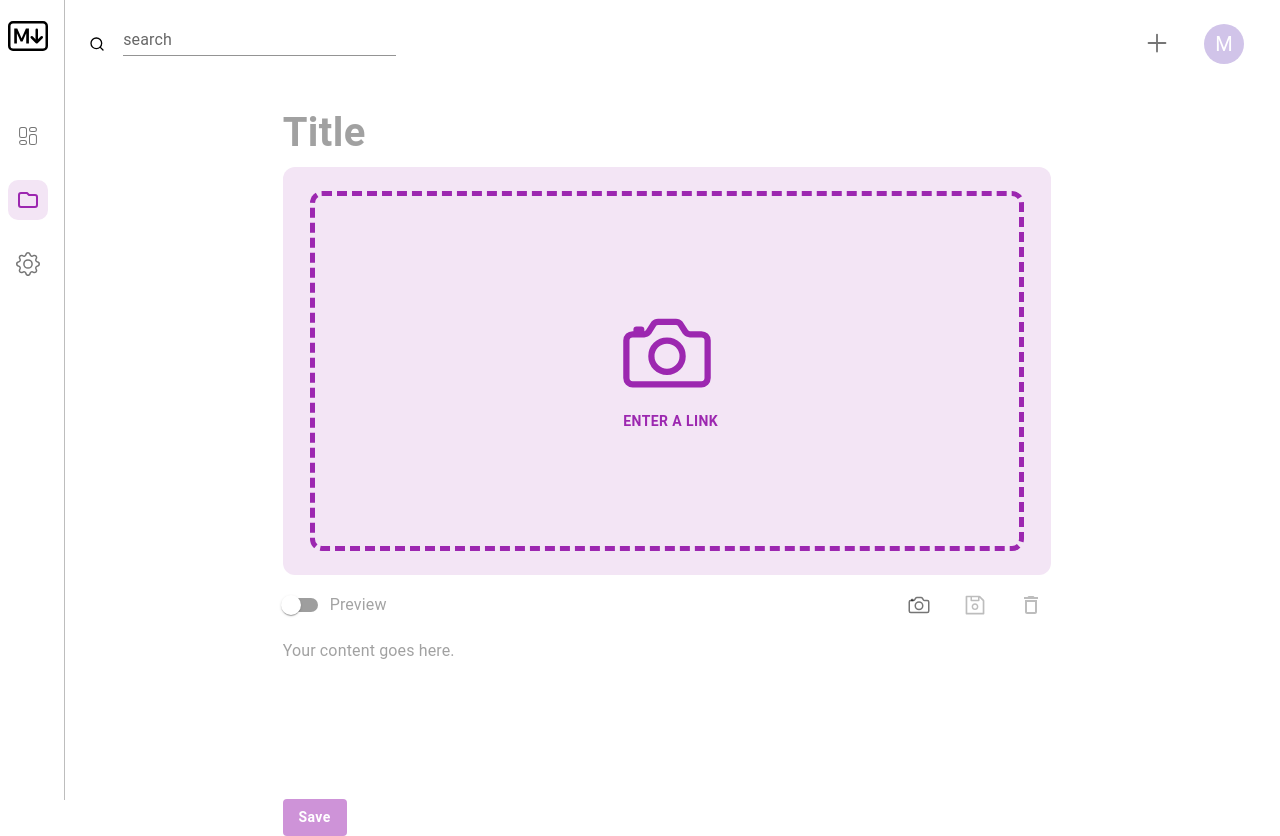
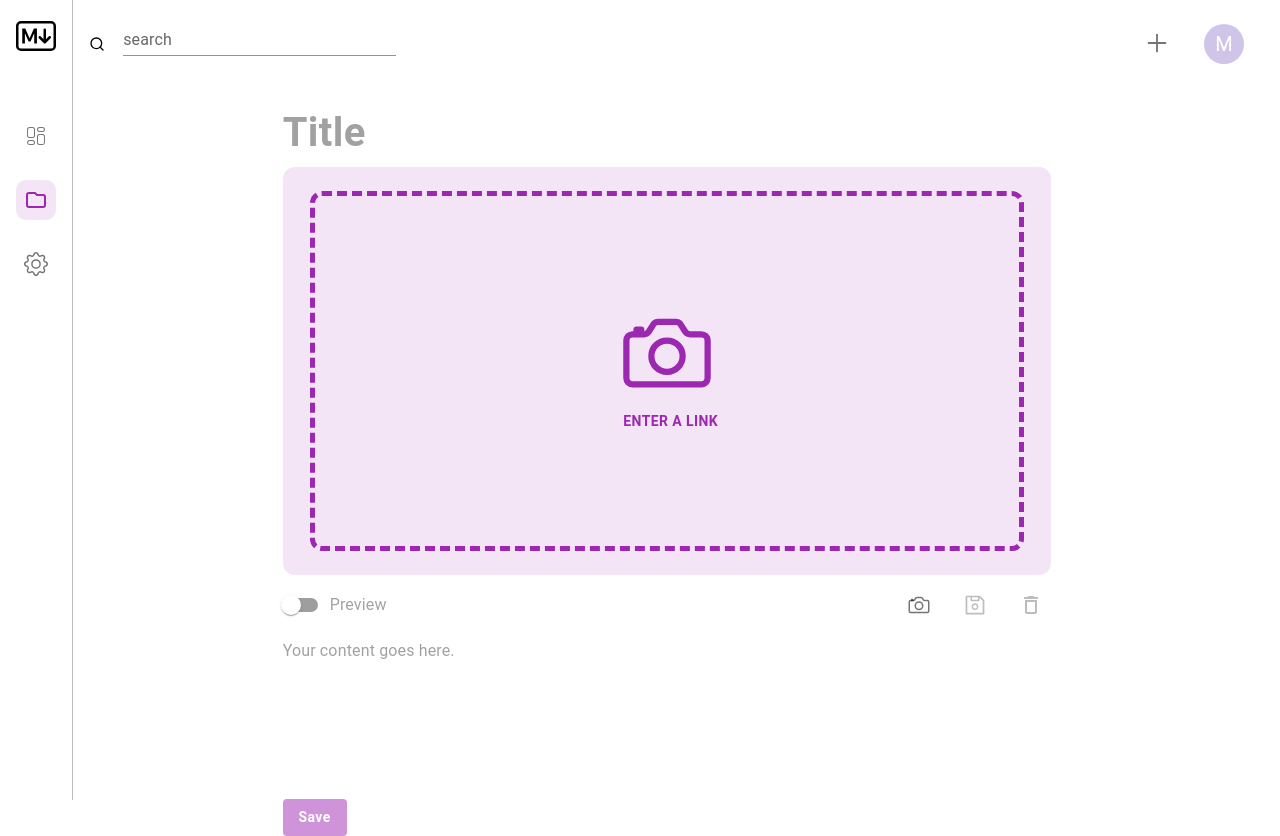
Before and after one commit to programmergeek/md-editor, a Next.js app: page /posts/new in a window 1280 px wide. Built offline with nearby package versions, Linux system fonts and the light colour scheme.

Commit message:
style: increase padding on left side of side nav and reduce paddding on smaller screens

```diff
--- a/Components/Navigation/SideNavbar.tsx
+++ b/Components/Navigation/SideNavbar.tsx
@@ -24,8 +24,14 @@ export const SideNavbar: React.FC = () => {
         paddingTop: 2,
         position: "fixed",
         top: 0,
-        paddingLeft: 1,
-        paddingRight: 2,
+        paddingLeft: {
+          xs: 1,
+          md: 2,
+        },
+        paddingRight: {
+          xs: 1,
+          md: 2,
+        },
         zIndex: 110,
       }}
     >
```
